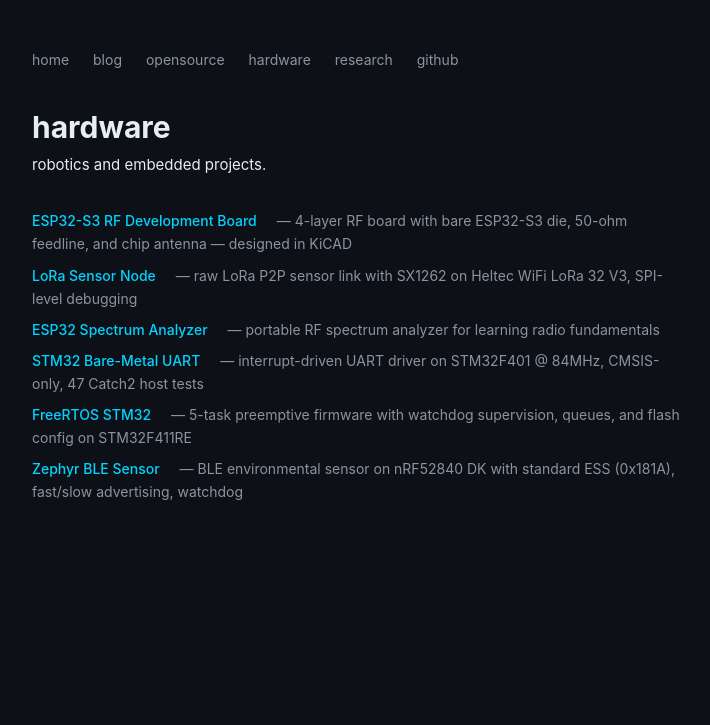
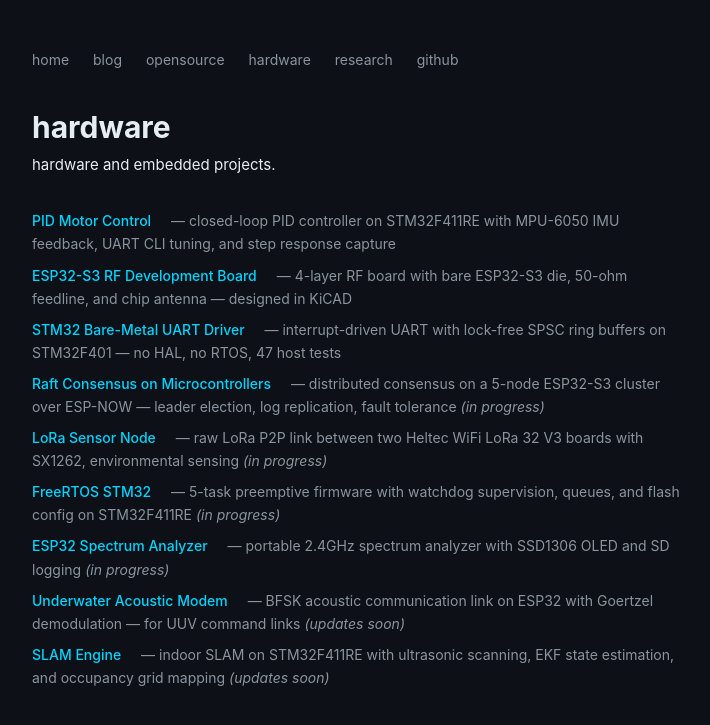
Before and after one commit to HueCodes/HueCodes.github.io, a Jekyll site: the page built from hardware.md, in a window 1280 px wide. Shown: the top 725 px of the page, without its empty margins (280-990 px from the left). Built offline with Jekyll 4.4.1, drawn with Linux system fonts in a browser that asks for light colours.

Commit message:
Overhaul hardware section: add PID, UART driver, Raft, acoustic modem, SLAM; remove Zephyr BLE and bare-metal dev; fix LoRa description

```diff
--- a/hardware.md
+++ b/hardware.md
@@ -14,32 +14,44 @@ title: hardware
 
 <div class="intro">
   <h1>hardware</h1>
-  <p>robotics and embedded projects.</p>
+  <p>hardware and embedded projects.</p>
 </div>
 
 <div class="section">
+  <div class="project">
+    <a href="/hardware/pid-motor-control/">PID Motor Control</a>
+    <span>closed-loop PID controller on STM32F411RE with MPU-6050 IMU feedback, UART CLI tuning, and step response capture</span>
+  </div>
   <div class="project">
     <a href="/hardware/esp32-s3-rf-board/">ESP32-S3 RF Development Board</a>
     <span>4-layer RF board with bare ESP32-S3 die, 50-ohm feedline, and chip antenna — designed in KiCAD</span>
   </div>
   <div class="project">
-    <a href="/hardware/lorawan-mesh/">LoRa Sensor Node</a>
-    <span>raw LoRa P2P sensor link with SX1262 on Heltec WiFi LoRa 32 V3, SPI-level debugging</span>
+    <a href="/hardware/uart-stm32-driver/">STM32 Bare-Metal UART Driver</a>
+    <span>interrupt-driven UART with lock-free SPSC ring buffers on STM32F401 — no HAL, no RTOS, 47 host tests</span>
+  </div>
+  <div class="project">
+    <a href="/hardware/raft-consensus-mcu/">Raft Consensus on Microcontrollers</a>
+    <span>distributed consensus on a 5-node ESP32-S3 cluster over ESP-NOW — leader election, log replication, fault tolerance <em>(in progress)</em></span>
+  </div>
+  <div class="project">
+    <a href="/hardware/lora-sensor-node/">LoRa Sensor Node</a>
+    <span>raw LoRa P2P link between two Heltec WiFi LoRa 32 V3 boards with SX1262, environmental sensing <em>(in progress)</em></span>
+  </div>
+  <div class="project">
+    <a href="/hardware/freertos-stm32/">FreeRTOS STM32</a>
+    <span>5-task preemptive firmware with watchdog supervision, queues, and flash config on STM32F411RE <em>(in progress)</em></span>
   </div>
   <div class="project">
     <a href="/hardware/spectrum-analyzer/">ESP32 Spectrum Analyzer</a>
-    <span>portable RF spectrum analyzer for learning radio fundamentals</span>
+    <span>portable 2.4GHz spectrum analyzer with SSD1306 OLED and SD logging <em>(in progress)</em></span>
   </div>
   <div class="project">
-    <a href="/hardware/stm32-dev/">STM32 Bare-Metal UART</a>
-    <span>interrupt-driven UART driver on STM32F401 @ 84MHz, CMSIS-only, 47 Catch2 host tests</span>
+    <a href="/hardware/acoustic-modem/">Underwater Acoustic Modem</a>
+    <span>BFSK acoustic communication link on ESP32 with Goertzel demodulation — for UUV command links <em>(updates soon)</em></span>
   </div>
   <div class="project">
-    <a href="/hardware/freertos-stm32/">FreeRTOS STM32</a>
-    <span>5-task preemptive firmware with watchdog supervision, queues, and flash config on STM32F411RE</span>
-  </div>
-  <div class="project">
-    <a href="/hardware/zephyr-ble-sensor/">Zephyr BLE Sensor</a>
-    <span>BLE environmental sensor on nRF52840 DK with standard ESS (0x181A), fast/slow advertising, watchdog</span>
+    <a href="/hardware/slam-engine/">SLAM Engine</a>
+    <span>indoor SLAM on STM32F411RE with ultrasonic scanning, EKF state estimation, and occupancy grid mapping <em>(updates soon)</em></span>
   </div>
 </div>
```
Also changed, not shown: _hardware/acoustic-modem.md (added, +60 -0 lines), _hardware/lora-sensor-node.md (added, +50 -0 lines), _hardware/pid-motor-control.md (added, +73 -0 lines), _hardware/raft-consensus-mcu.md (added, +66 -0 lines), _hardware/slam-engine.md (added, +74 -0 lines), _hardware/uart-stm32-driver.md (added, +54 -0 lines), index.md (+2 -2 lines).
